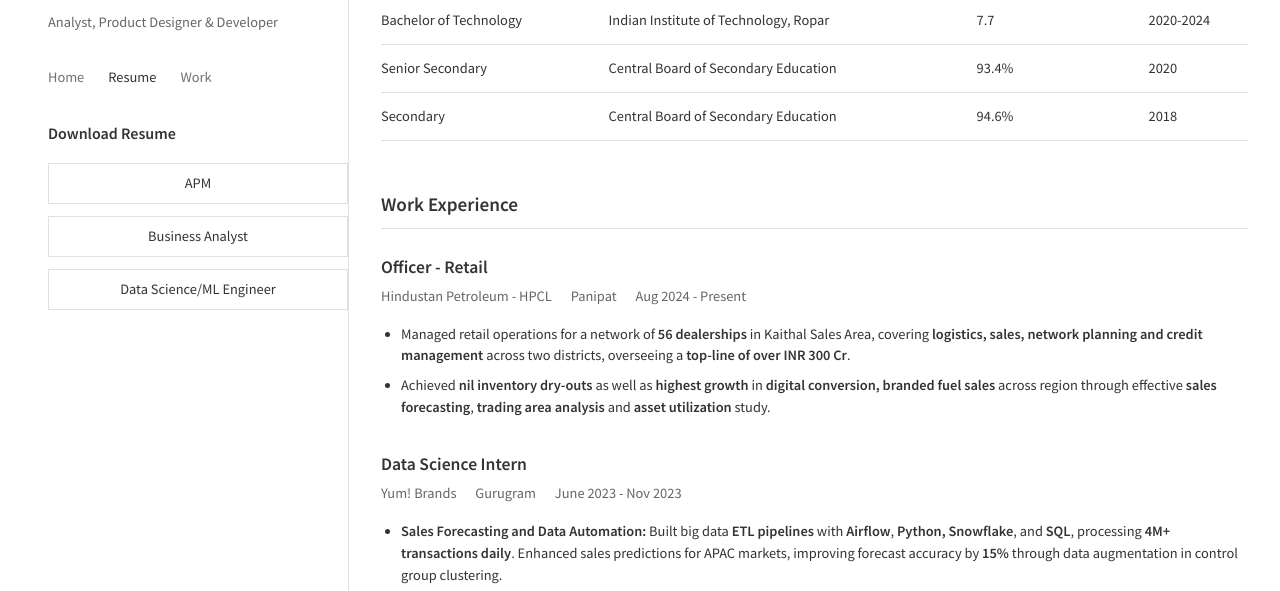
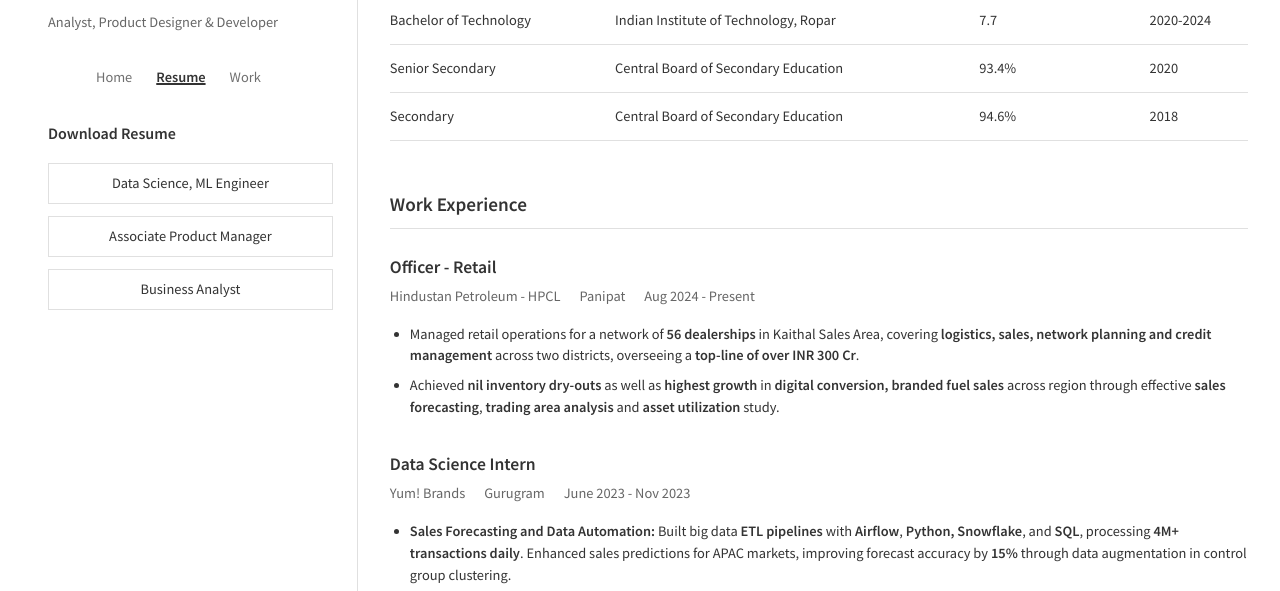
Before and after one commit to Lakshya-Sharma1292/Lakshya-Sharma1292.github.io, a plain HTML site: page resume.html in a window 1280 px wide. Shown: the part 163-754 px from the top of the page. Drawn offline with nearby package versions, Linux system fonts and the light colour scheme.

Commit message:
"Hover behavior, Resume links added"

```diff
--- a/index.css
+++ b/index.css
@@ -66,6 +66,20 @@
   transition: all 0.3s ease;
   position: relative;
   border-radius: 4px;
+  overflow: hidden;
+}
+
+.nav-link::before {
+  content: '';
+  position: absolute;
+  top: 0;
+  left: 0;
+  width: 100%;
+  height: 100%;
+  background-color: rgba(51, 51, 51, 0.05);
+  transform: translateY(100%);
+  transition: transform 0.3s ease;
+  z-index: -1;
 }
 
 .nav-link::after {
@@ -82,16 +96,23 @@
 
 .nav-link:hover {
   color: var(--text-color);
-  background-color: rgba(51, 51, 51, 0.05);
+  font-weight: bold;
+}
+
+.nav-link:hover::before {
+  transform: translateY(0);
 }
 
 .nav-link:hover::after {
   width: 80%;
+  font-weight: bold;
 }
 
 .nav-link.active {
   color: var(--text-color);
-  font-weight: 600;
+  font-weight: bold;
+  text-decoration: underline;
+  text-decoration-thickness: 2px;
 }
 
 .nav-link.active::after {
@@ -258,12 +279,30 @@
     font-weight: 500;
     transition: all 0.3s ease;
     border-radius: 0;
+    position: relative;
+    overflow: hidden;
+}
+
+.download-btn::before {
+    content: '';
+    position: absolute;
+    top: 0;
+    left: 0;
+    width: 100%;
+    height: 100%;
+    background-color: var(--text-color);
+    transform: translateX(-100%);
+    transition: transform 0.3s ease;
+    z-index: -1;
 }
 
 .download-btn:hover {
-    background-color: var(--text-color);
     color: var(--white);
     border-color: var(--text-color);
+}
+
+.download-btn:hover::before {
+    transform: translateX(0);
 }
 
 /* Mobile Menu Button */
@@ -302,8 +341,7 @@
 
     .nav {
         margin-top: 1rem;
-        display: flex;
-        flex-direction: row;
+        flex-direction: column;
         gap: 0.5rem;
         align-items: center;
         width: 100%;
@@ -313,18 +351,22 @@
     .nav-link {
         padding: 0.75rem 1.5rem;
         font-size: 1.1rem;
-        /* width: 100%; */
+        width: 100%;
         text-align: center;
         border-radius: 4px;
-
     }
 
-    .nav-link:hover {
-        background-color: rgba(51, 51, 51, 0.05);
+    .nav-link:hover::before {
+        transform: translateY(0);
+        font-weight: bold;
+        text-decoration: underline;
+        text-decoration-thickness: 2px;
     }
 
     .nav-link.active {
-        font-weight: 600;
+        font-weight: bold;
+        text-decoration: underline;
+        text-decoration-thickness: 2px;
     }
 
     .right-section {
--- a/resume.css
+++ b/resume.css
@@ -66,8 +66,8 @@
 
 /* Navigation */
 .nav {
-    margin: 1.5rem 0;
-    padding: 0;
+    margin: 1.5rem 1.5rem;
+    padding: 0rem 1.5rem;
     display: flex;
     gap: 1.5rem;
     border: none;
@@ -84,6 +84,10 @@
 .nav-link:hover,
 .nav-link.active {
     opacity: 1;
+    text-decoration: underline;
+    font-weight: bold;
+    text-decoration-thickness: 2px;
+
 }
 
 /* Download Section */
@@ -100,6 +104,7 @@
 .download-buttons {
     display: flex;
     flex-direction: column;
+    margin-right: 1.5rem;
     gap: 0.75rem;
 }
 
@@ -116,7 +121,8 @@
 }
 
 .download-btn:hover {
-    background-color: var(--accent-color);
+    background-color: var(--background-dark);
+    color: var(--white);
 }
 
 /* Resume Sections */
@@ -404,6 +410,7 @@
 
     .download-btn {
         padding: 0.75rem;
+        margin-right: 1.5rem;
     }
 
     body.menu-open {
--- a/resume.html
+++ b/resume.html
@@ -38,9 +38,9 @@
         <div class="download-section">
           <h3>Download Resume</h3>
           <div class="download-buttons">
-            <a href="#" class="download-btn">APM</a>
-            <a href="#" class="download-btn">Business Analyst</a>
-            <a href="#" class="download-btn">Data Science/ML Engineer</a>
+            <a href="https://drive.google.com/file/d/16IH14BWjNIGawaeLF-Ac4qf0fjuT8EaW/view?usp=sharing" class="download-btn" target="_blank">Data Science, ML Engineer</a>
+            <a href="https://drive.google.com/file/d/1YaHO4DiVfI0AOby9x7jPpg5Gx-PgfFKp/view?usp=sharing" class="download-btn" target="_blank">Associate Product Manager</a>
+            <a href="https://drive.google.com/file/d/1lM9TzZDZROs6OYDigTdF5dBAr1K1Np3H/view?usp=sharing" class="download-btn" target="_blank">Business Analyst</a>
           </div>
         </div>
       </div>
```
